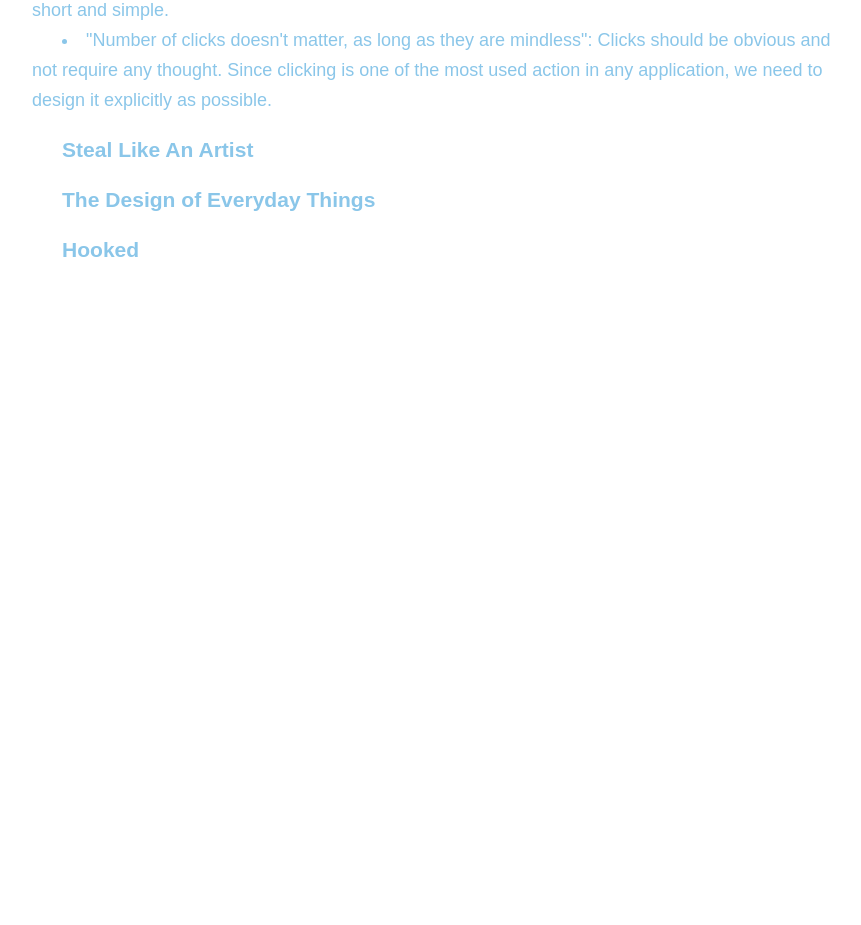
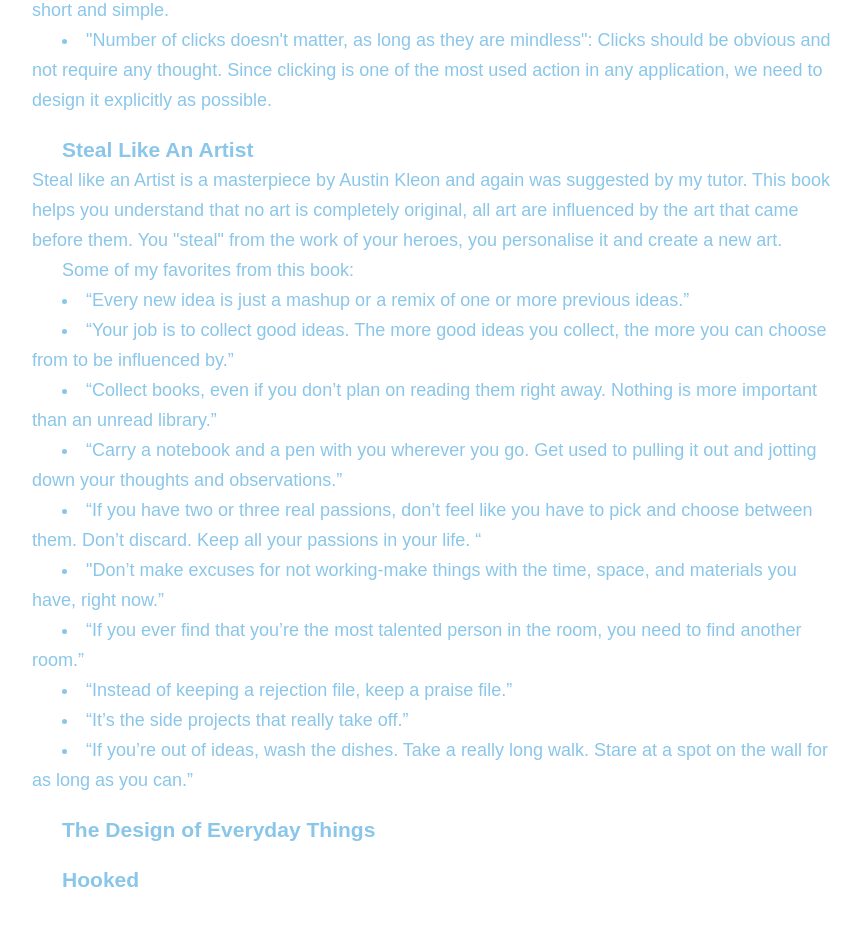
Before and after one commit to paulinemarg/myBlog, a React (Create React App) app: page /books in a window 1280 px wide. Shown: the part 1200-2125 px from the top of the page, without its empty margins (208-1069 px from the left). Before the commit the page ends 1535 px from the top, so only its background shows below. Built offline with nearby package versions, Linux system fonts and the light colour scheme; the HTML template or start-up script is replaced by a standard one.

Commit message:
updated article

```diff
--- a/src/components/pages/Books.jsx
+++ b/src/components/pages/Books.jsx
@@ -21,6 +21,18 @@
           </div>
           <div className='indent'>
             <h3>Steal Like An Artist</h3>
+            Steal like an Artist is a masterpiece by Austin Kleon and again was suggested by my tutor. This book helps you understand that no art is completely original, all art are influenced by the art that came before them. You "steal" from the work of your heroes, you personalise it and create a new art.
+            <ul>Some of my favorites from this book:</ul>
+            <li>“Every new idea is just a mashup or a remix of one or more previous ideas.”</li>
+            <li>“Your job is to collect good ideas. The more good ideas you collect, the more you can choose from to be influenced by.”</li>
+            <li>“Collect books, even if you don’t plan on reading them right away. Nothing is more important than an unread library.”</li>
+            <li>“Carry a notebook and a pen with you wherever you go. Get used to pulling it out and jotting down your thoughts and observations.”</li>
+            <li>“If you have two or three real passions, don’t feel like you have to pick and choose between them. Don’t discard. Keep all your passions in your life. “</li>
+            <li>"Don’t make excuses for not working-make things with the time, space, and materials you have, right now.”</li>
+            <li>“If you ever find that you’re the most talented person in the room, you need to find another room.”</li>
+            <li>“Instead of keeping a rejection file, keep a praise file.”</li>
+            <li>“It’s the side projects that really take off.”</li>
+            <li>“If you’re out of ideas, wash the dishes. Take a really long walk. Stare at a spot on the wall for as long as you can.”</li>
           </div>
           <div className='indent'>
             <h3>The Design of Everyday Things</h3>
```
